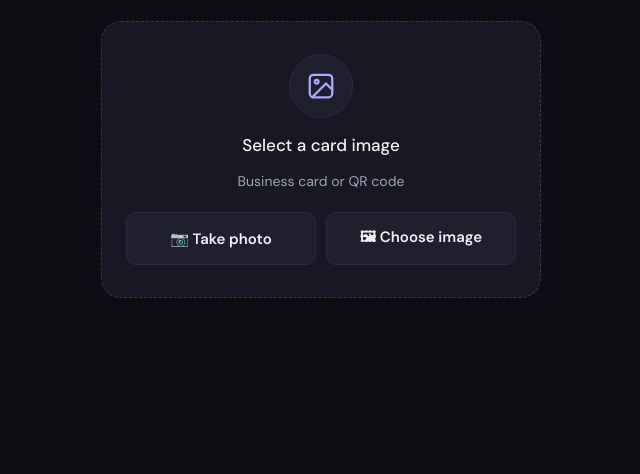
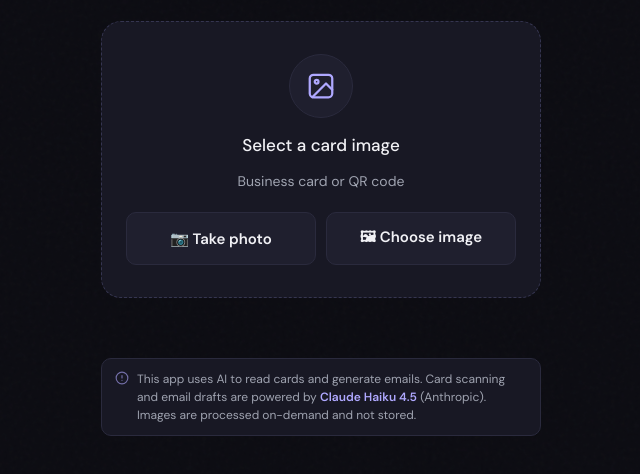
Before and after one commit to TheLoneChemist/BCSv2, a website: page card-scanner.html in a window 1280 px wide. Shown: the part 116-590 px from the top of the page, without its empty margins (319-959 px from the left). Drawn offline with nearby package versions, Linux system fonts and the light colour scheme.

Commit message:
Update card-scanner.html
AI Disclaimer

```diff
--- a/card-scanner.html
+++ b/card-scanner.html
@@ -1,3 +1,4 @@
+<!-- card-scanner v1.1.0 -->
 <!DOCTYPE html>
 <html lang="en">
 <head>
@@ -269,6 +270,16 @@
 
   /* Success color override for calendar button after creation */
   .cal-created { border-color: var(--success) !important; color: var(--success) !important; background: transparent !important; }
+  /* AI disclaimer */
+  .ai-disclaimer {
+    width: 100%; max-width: 440px;
+    display: flex; align-items: flex-start; gap: 8px;
+    background: var(--surface); border: 1px solid var(--border);
+    border-radius: var(--radius-sm); padding: 11px 13px;
+    font-size: 12px; color: var(--text2); line-height: 1.5;
+  }
+  .ai-disclaimer svg { flex-shrink: 0; margin-top: 1px; opacity: 0.6; }
+  .ai-disclaimer strong { color: var(--accent2); font-weight: 600; }
 </style>
 <script src="https://cdn.jsdelivr.net/npm/jsqr@1.4.0/dist/jsQR.js"></script>
 </head>
@@ -409,6 +420,13 @@
 </div>
 
 <button class="reset-btn" id="reset-btn" onclick="reset()">Scan another card</button>
+
+<div class="ai-disclaimer">
+  <svg width="14" height="14" viewBox="0 0 24 24" fill="none" stroke="var(--accent2)" stroke-width="2" stroke-linecap="round" stroke-linejoin="round">
+    <circle cx="12" cy="12" r="10"/><line x1="12" y1="8" x2="12" y2="12"/><line x1="12" y1="16" x2="12.01" y2="16"/>
+  </svg>
+  <span>This app uses AI to read cards and generate emails. Card scanning and email drafts are powered by <strong>Claude Haiku 4.5</strong> (Anthropic). Images are processed on-demand and not stored.</span>
+</div>
 
 <!-- Toast -->
 <div class="toast" id="toast"></div>
```
